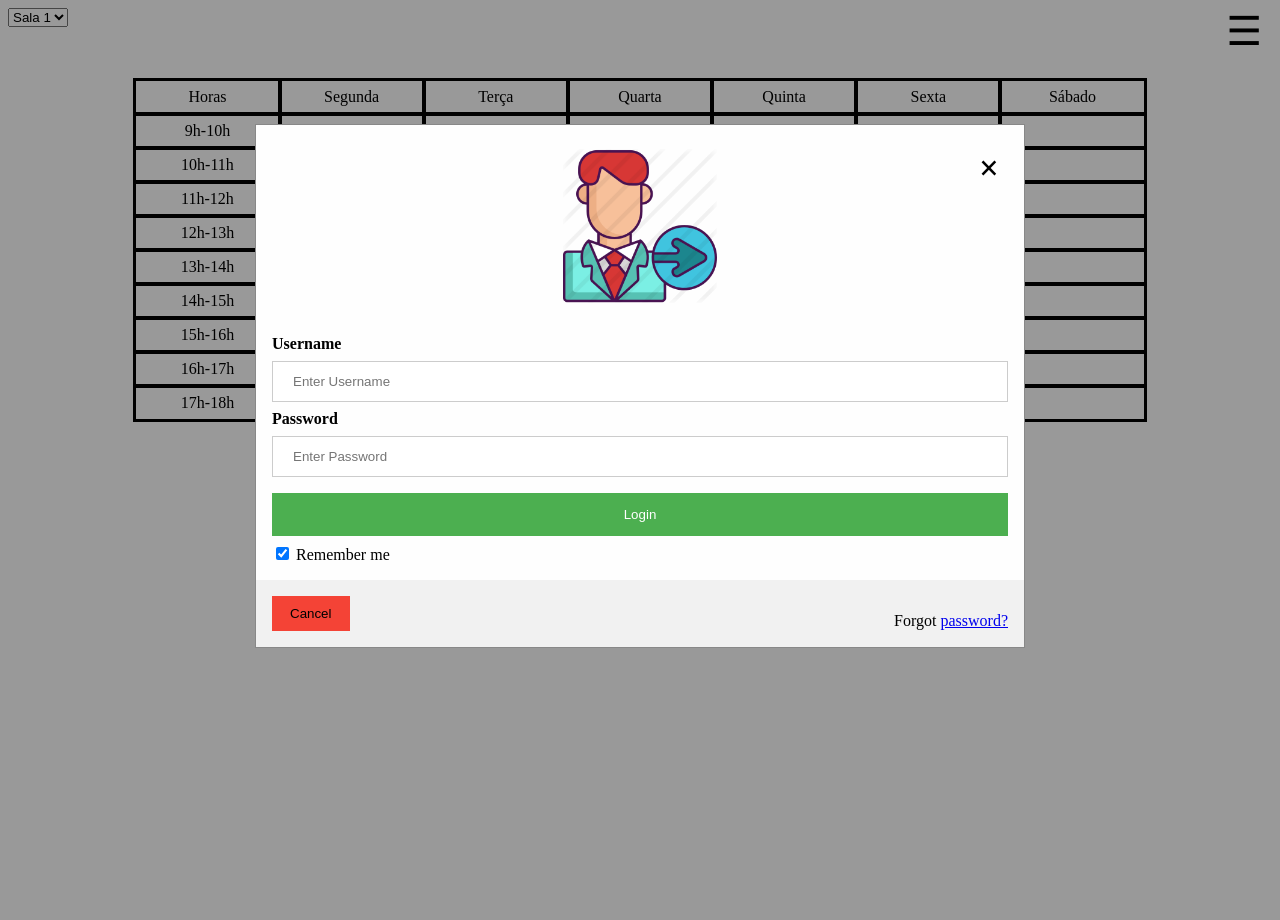
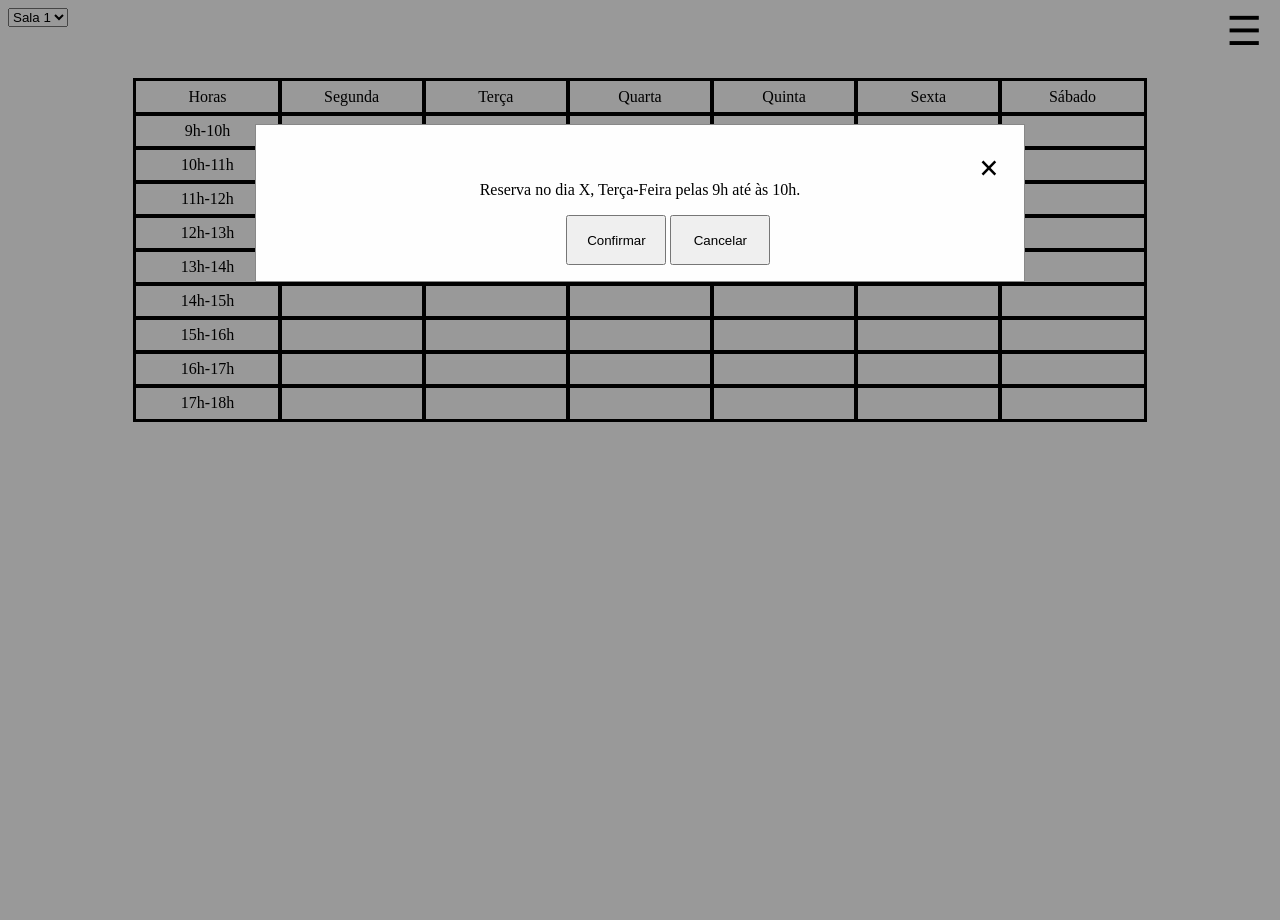
Before and after one commit to FlashW1W/TalkALot, a PHP site: page /Reservas.html in a window 1280 px wide, after a click on "Login". Run offline with PHP 8.4, Linux system fonts and the light colour scheme.

Commit message:
reservas
pop-up reservas

```diff
--- a/CSS/Reservas.css
+++ b/CSS/Reservas.css
@@ -5,7 +5,7 @@
     text-align:center
 }
 
-button {
+.celula {
     width:100%;
     height:98%;
     border:none;
@@ -165,3 +165,13 @@
     border: 1px solid #ccc;
     box-sizing: border-box;
 }
+.confirmação{
+    text-align: center;
+}
+.confirmação_button{
+    width: 100px;
+    height: 50px;
+    text-align: center;
+    position: relative;
+    left:40%;
+}
--- a/Reservas.html
+++ b/Reservas.html
@@ -21,24 +21,21 @@
         <form class="modal-content animate" action="/action_page.php">
             <div class="imgcontainer">
                 <span onclick="document.getElementById('id01').style.display='none'" class="close" title="Close Modal">&times;</span>
-                <img src="../TalkALot/Images/Login.png" alt="Avatar" class="avatar">
+                    </div>
+            <div class="container">
+                <p class="confirmação">
+                    Reserva no dia X, Terça-Feira pelas 9h até às 10h.
+                </p>
+
+                <button class="confirmação_button" style="padding: right 100px;">
+                    Confirmar
+                </button>
+                <button class="confirmação_button">
+                    Cancelar
+                </button>
+
             </div>
-            <div class="container">
-                <label for="uname"><b>Username</b></label>
-                <input type="text" placeholder="Enter Username" name="uname" required>
 
-                <label for="psw"><b>Password</b></label>
-                <input type="password" placeholder="Enter Password" name="psw" required>
-
-                <button type="submit" class="login">Login</button>
-                <label>
-                    <input type="checkbox" checked="checked" name="remember"> Remember me
-                </label>
-            </div>
-            <div class="container" style="background-color:#f1f1f1">
-                <button type="button" onclick="document.getElementById('id01').style.display='none'" class="cancelbtn">Cancel</button>
-                <span class="psw">Forgot <a href="#">password?</a></span>
-            </div>
         </form>
     </div>
 
@@ -64,8 +61,8 @@
         </tr>
         <tr>
             <td>9h-10h</td>
-            <td><button onclick="parent.location='Index.html'"></button></td>
-            <td><button onclick="document.getElementById('id01').style.display='block'"></button></td>
+            <td><button class="celula" onclick="parent.location='Index.html'"></button></td>
+            <td><button class="celula" onclick="document.getElementById('id01').style.display='block'"></button></td>
             <td></td>
             <td></td>
             <td></td>
```
